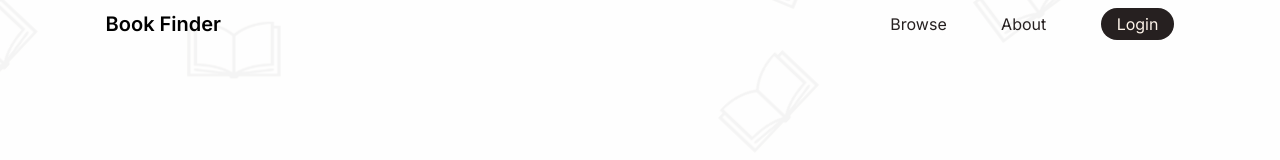
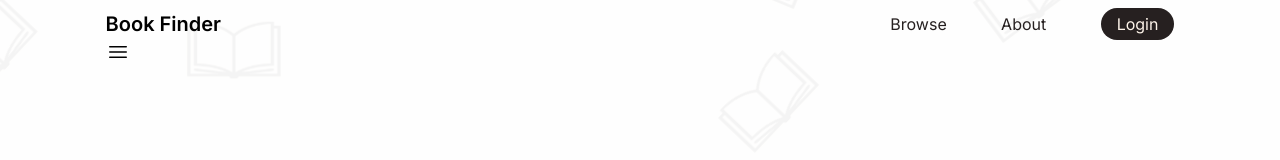
Before and after one commit to karanvirsb/book_finder, a Next.js app: page / in a window 1280 px wide. Shown: the top 160 px of the page. Built offline with nearby package versions, Linux system fonts and the light colour scheme.

Commit message:
created a menu button component

```diff
--- a/src/shared/ui/MobileNavbar.tsx
+++ b/src/shared/ui/MobileNavbar.tsx
@@ -6,7 +6,8 @@ export default function MobileNavbar(): JSX.Element {
 	return (
 		<>
 			{/* menu button */}
-			<button></button>
+			{<MenuButton isMenuOpen={isMenuOpen}></MenuButton>}
+			{isMenuOpen ? (
 				<header className="fixed bottom-0 left-0 flex w-full flex-col items-center justify-between bg-primary pt-4 sm:hidden">
 					<p className="text-xl font-semibold">Book Finder</p>
 					<nav className="flex w-full flex-col items-center gap-6 pt-4 text-secondary">
@@ -35,6 +36,47 @@ export default function MobileNavbar(): JSX.Element {
 						</Link>
 					</nav>
 				</header>
+			) : null}
 		</>
 	);
 }
+interface menuButtonProps {
+	isMenuOpen: boolean;
+}
+function MenuButton({ isMenuOpen }: menuButtonProps): JSX.Element {
+	return (
+		<button>
+			{isMenuOpen ? (
+				<svg
+					xmlns="http://www.w3.org/2000/svg"
+					fill="none"
+					viewBox="0 0 24 24"
+					strokeWidth={1.5}
+					stroke="currentColor"
+					className="h-6 w-6"
+				>
+					<path
+						strokeLinecap="round"
+						strokeLinejoin="round"
+						d="M6 18L18 6M6 6l12 12"
+					/>
+				</svg>
+			) : (
+				<svg
+					xmlns="http://www.w3.org/2000/svg"
+					fill="none"
+					viewBox="0 0 24 24"
+					strokeWidth={1.5}
+					stroke="currentColor"
+					className="h-6 w-6"
+				>
+					<path
+						strokeLinecap="round"
+						strokeLinejoin="round"
+						d="M3.75 6.75h16.5M3.75 12h16.5m-16.5 5.25h16.5"
+					/>
+				</svg>
+			)}
+		</button>
+	);
+}
```
Lines whose indentation alone changed are shown as unchanged.
